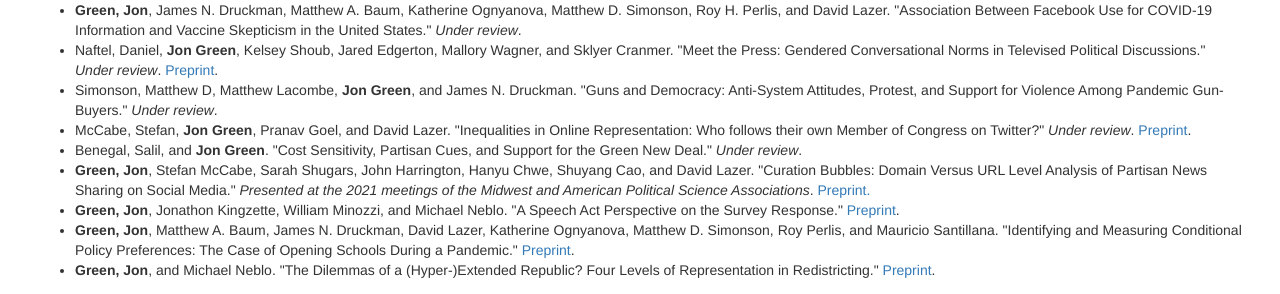
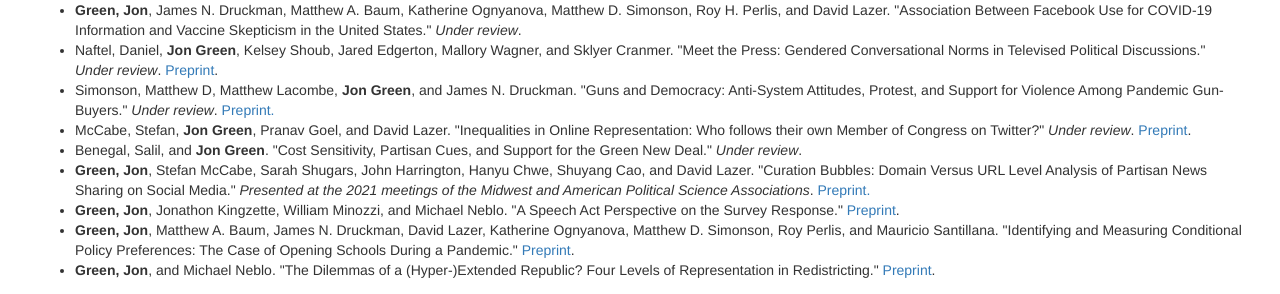
Before and after one commit to jgreen4919/jgreen4919.github.io, a Jekyll site: the page index.html, which Jekyll copies as it is, in a window 1280 px wide. Shown: the part 1740-2034 px from the top of the page. Built offline with Jekyll 4.4.1, drawn with Linux system fonts in a browser that asks for light colours.

Commit message:
guns and democracy preprint

```diff
--- a/index.html
+++ b/index.html
@@ -71,7 +71,7 @@
    <li> <strong>Green, Jon</strong>. "Ideological Structures Among U.S. Political Pundits." <i>Under review</i>. <a href="https://osf.io/2cjse/">Preprint</a>.</li>
     <li> <strong>Green, Jon</strong>, James N. Druckman, Matthew A. Baum, Katherine Ognyanova, Matthew D. Simonson, Roy H. Perlis, and David Lazer. "Association Between Facebook Use for COVID-19 Information and Vaccine Skepticism in the United States." <i>Under review</i>.</li>
     <li>Naftel, Daniel, <strong>Jon Green</strong>, Kelsey Shoub, Jared Edgerton, Mallory Wagner, and Sklyer Cranmer. "Meet the Press: Gendered Conversational Norms in Televised Political Discussions." <i>Under review</i>. <a href="https://osf.io/my8us/">Preprint</a>.</li>
-      <li>Simonson, Matthew D, Matthew Lacombe, <strong>Jon Green</strong>, and James N. Druckman. "Guns and Democracy: Anti-System Attitudes, Protest, and Support for Violence Among Pandemic Gun-Buyers." <i>Under review</i>.</li>
+      <li>Simonson, Matthew D, Matthew Lacombe, <strong>Jon Green</strong>, and James N. Druckman. "Guns and Democracy: Anti-System Attitudes, Protest, and Support for Violence Among Pandemic Gun-Buyers." <i>Under review</i>. <a href="'https://www.ipr.northwestern.edu/our-work/working-papers/2022/wp-22-37.html">Preprint.</a></li>
       <li>McCabe, Stefan, <strong>Jon Green</strong>, Pranav Goel, and David Lazer. "Inequalities in Online Representation: Who follows their own Member of Congress on Twitter?" <i>Under review</i>. <a href="https://osf.io/x4d6n">Preprint</a>.</li>
     <li>Benegal, Salil, and <strong>Jon Green</strong>. "Cost Sensitivity, Partisan Cues, and Support for the Green New Deal." <i>Under review</i>.</li>
     <li> <strong>Green, Jon</strong>, Stefan McCabe, Sarah Shugars, John Harrington, Hanyu Chwe, Shuyang Cao, and David Lazer. "Curation Bubbles: Domain Versus URL Level Analysis of Partisan News Sharing on Social Media." <i>Presented at the 2021 meetings of the Midwest and American Political Science Associations</i>. <a href="https://osf.io/vbwer/"> Preprint.</a></li>
```
